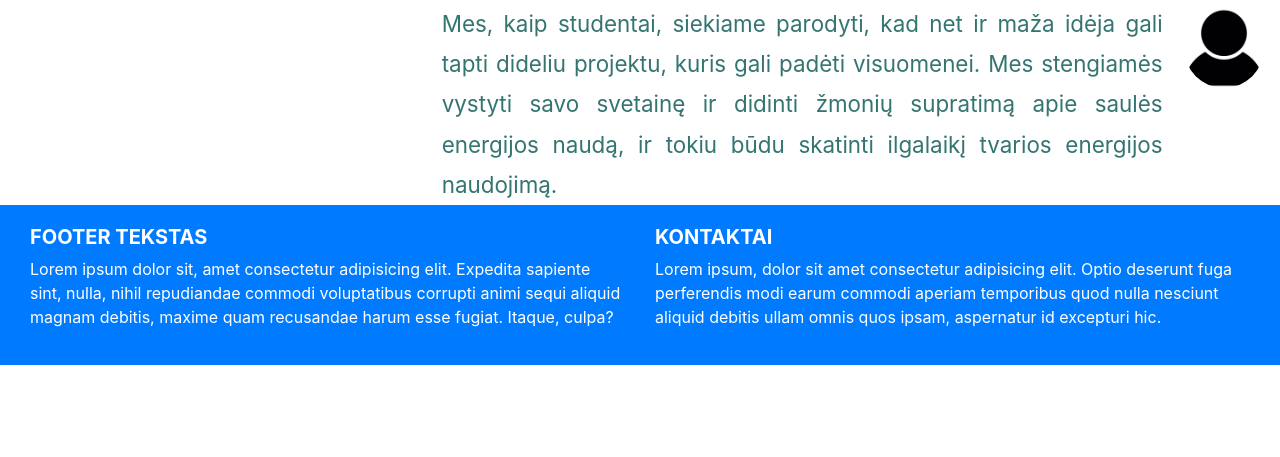
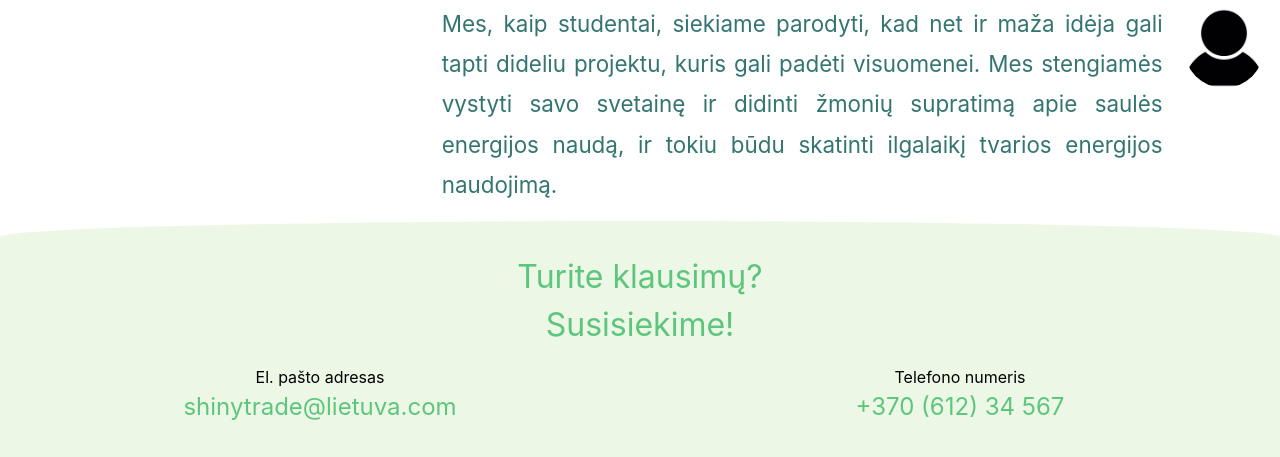
Before and after one commit to Faustels/ebirza, a Flask app: page /apiemus in a window 1280 px wide. Shown: the part 632-1089 px from the top of the page. Before the commit the page ends 997 px from the top, so only its background shows below. Run offline with Flask 3, Linux system fonts and the light colour scheme; parts of the project's set-up code (start-up, migrations or seed data) failed here and were passed over; some libraries are stand-ins or nearby versions.

Commit message:
Baigtas footer

```diff
--- a/static/css/footer.css
+++ b/static/css/footer.css
@@ -1,4 +1,33 @@
 footer{
-    padding: 20px 0px;
-    color:white;
+    color: var(--medium-green-color);
 }
+
+.footerContainer {
+    background-color: var(--light-green-color);
+    padding: 0 0 4vh 0;
+}
+
+.footerData{
+    font-size: 150%;
+}
+
+.footerDataTitle{
+    color: black;
+}
+
+.footerTitle{
+    font-size: 200%;
+}
+
+.footerTitleContainer{
+    padding: 2vh 0;
+}
+
+.roundedTop{
+    min-height: 4vh;
+    z-index:-1000;
+    border-radius: 100% 100% 0 0;
+    position:relative;
+    top: 2vh;
+    background-color: var(--light-green-color);
+}
--- a/templates/inserts/common/footer.html
+++ b/templates/inserts/common/footer.html
@@ -1,31 +1,22 @@
 <!DOCTYPE html>
 <html lang="en">
 <body>
-<footer class="mt-auto bg-primary">
-    <div class="container-fluid text-center text-md-left">
-
+<footer class="mt-auto">
+    <div class="roundedTop"></div>
+    <div class="container-fluid text-center footerContainer">
+        <div class="footerTitleContainer">
+            <div class="footerTitle">Turite klausimų?</div>
+            <div class="footerTitle">Susisiekime!</div>
+        </div>
         <div class="row">
-
-            <div class="col-md-6 mt-md-0 mt-3">
-
-                <h5 class="text-uppercase font-weight-bold">Footer tekstas</h5>
-                <p>Lorem ipsum dolor sit, amet consectetur adipisicing elit. Expedita sapiente sint, nulla, nihil
-                repudiandae commodi voluptatibus corrupti animi sequi aliquid magnam debitis, maxime quam recusandae
-                harum esse fugiat. Itaque, culpa?</p>
-
+            <div class="col-6">
+                <div class="footerDataTitle">El. pašto adresas</div>
+                <div class="footerData"> shinytrade@lietuva.com</div>
             </div>
-
-            <hr class="clearfix w-100 d-md-none pb-3">
-
-            <div class="col-md-6 mb-md-0 mb-3">
-
-                <h5 class="text-uppercase font-weight-bold">Kontaktai</h5>
-                <p>Lorem ipsum, dolor sit amet consectetur adipisicing elit. Optio deserunt fuga perferendis modi earum
-                commodi aperiam temporibus quod nulla nesciunt aliquid debitis ullam omnis quos ipsam, aspernatur id
-                excepturi hic.</p>
-
+            <div class="col-6">
+                <div class="footerDataTitle">Telefono numeris</div>
+                <div class="footerData">+370 (612) 34 567</div>
             </div>
-
         </div>
     </div>
 </footer>
```
